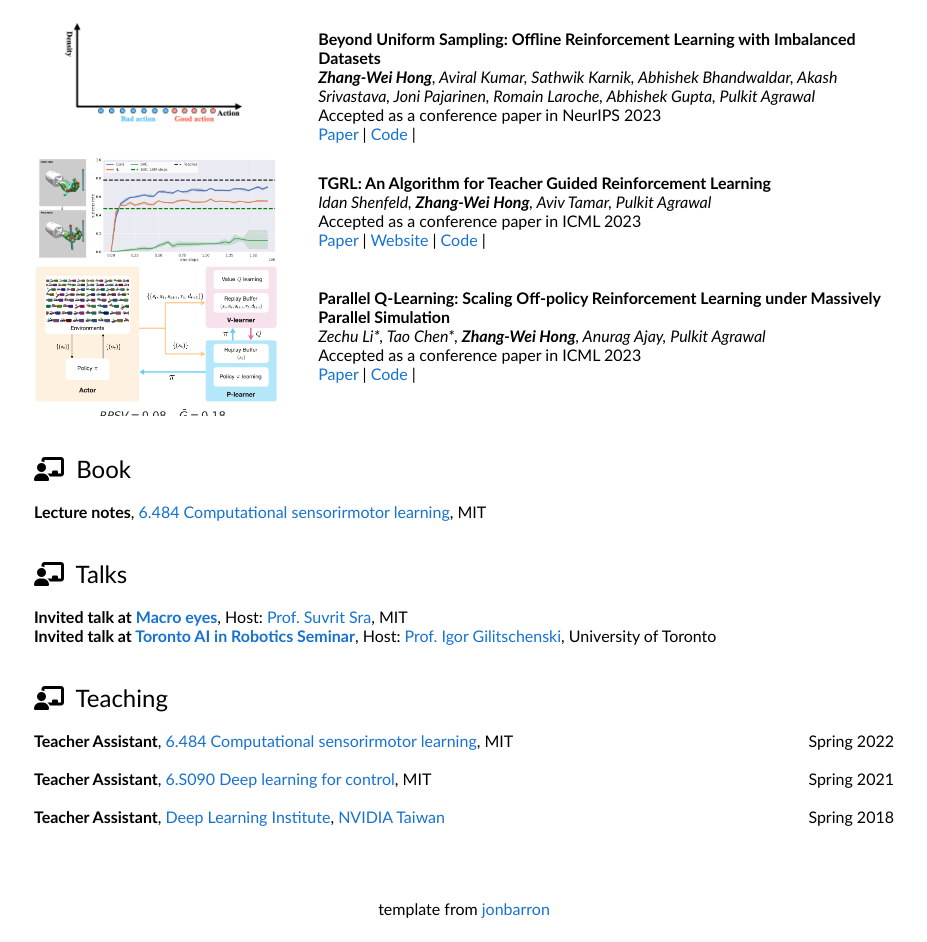
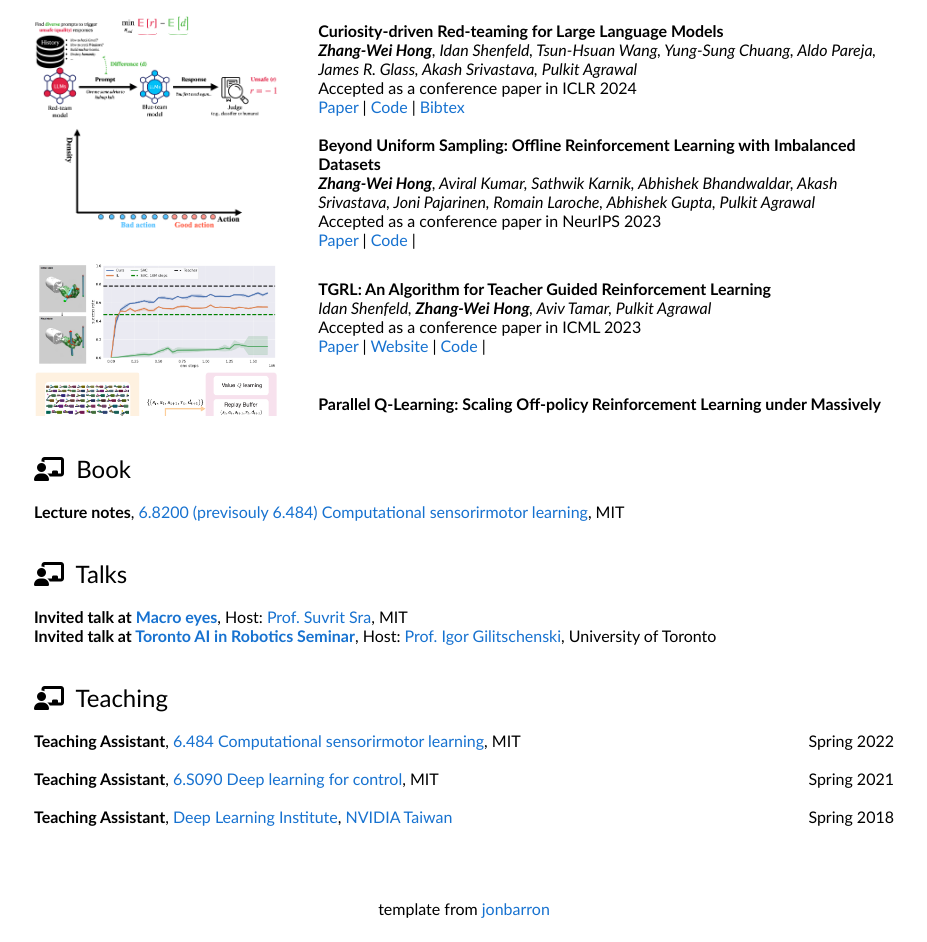
Before and after one commit to williamd4112/williamd4112.github.io, a plain HTML site: page index.html in a window 1280 px wide. Shown: the part 806-1748 px from the top of the page, without its empty margins (176-1103 px from the left). Drawn offline with Linux system fonts and the light colour scheme; files whose address does not match are found by name.

Commit message:
update iclr 24

```diff
--- a/index.html
+++ b/index.html
@@ -51,11 +51,11 @@
               </p>
 
               <p>
-                Starting from Fall 2020, I'm a Ph.D. student in Computer Science at <a href="https://www.mit.edu/">Massachusetts Institute of Technology (MIT)</a>, advised by Prof. <a href="http://people.csail.mit.edu/pulkitag/">Pulkit Agrawal</a>. The ultimate goal of my research is to create an autonomous robot that can survive in unknown environments and learn necessary knowledge without any human intervention. To this end, I'm studying <b>Reinforcement Learning</b> with an emphasis on the foundations on off-policy learning, credit assignment, and intrinsic motivation.
+                <b>Research (outdated)</b>: The ultimate goal of my research is to create an autonomous robot that can survive in unknown environments and learn necessary knowledge without any human intervention. To this end, I'm studying <b>Reinforcement Learning</b> with an emphasis on the foundations on off-policy learning, credit assignment, and intrinsic motivation.
               </p>
 
-              <p>
-                I finished my B.S. degree and M.S. degree at National Tsing Hua University in close colloaboration with Prof. <a href="https://scholar.google.com/citations?user=5mYNdo0AAAAJ&hl=en">Chun-Yi Lee</a> and Prof. <a href="https://aliensunmin.github.io/">Min Sun</a>. Previously, I was fortunate to work with Prof. <a href="https://www.ias.informatik.tu-darmstadt.de/Team/JanPeters">Jan Peters</a> at TU Darmstadt in Germany. Also, I was working at <a href="https://preferred.jp/en/company/">Preferred Networks</a> with Dr. <a href="https://gjmaeda.github.io/">Guilherme Maeda</a> and <a href="https://prabhatnagarajan.com/">Prabhat Nagarajan</a>.
+              <p> <b>Bio</b>:
+                I'm a 4th year Ph.D. student in Electrical Engineering and Computer Science (EECS) at <a href="https://www.mit.edu/">Massachusetts Institute of Technology (MIT)</a>, advised by Prof. <a href="http://people.csail.mit.edu/pulkitag/">Pulkit Agrawal</a>.  I finished my B.S. degree and M.S. degree at National Tsing Hua University in close colloaboration with Prof. <a href="https://scholar.google.com/citations?user=5mYNdo0AAAAJ&hl=en">Chun-Yi Lee</a> and Prof. <a href="https://aliensunmin.github.io/">Min Sun</a>. Previously, I was fortunate to work with Prof. <a href="https://www.ias.informatik.tu-darmstadt.de/Team/JanPeters">Jan Peters</a> at TU Darmstadt in Germany. Also, I was working at <a href="https://preferred.jp/en/company/">Preferred Networks</a> with Dr. <a href="https://gjmaeda.github.io/">Guilherme Maeda</a> and <a href="https://prabhatnagarajan.com/">Prabhat Nagarajan</a>.
               </p>
 
               <p style="text-align: center;">
@@ -257,13 +257,32 @@
           <tr>
             <td class="all">
               <heading>
-                <i class="far fa-file-alt"></i>&nbsp;&nbsp;Publications<i class="fas fa-plus-square" style="float: right;" onclick="pressBtn(1)" id="pub-btn"></i>
+                <i class="far fa-file-alt"></i>&nbsp;&nbsp;Selected Publications<i class="fas fa-plus-square" style="float: right;" onclick="pressBtn(1)" id="pub-btn"></i>
               </heading>
             </td>
           </tr>
         </tbody></table>
         <br>
         <div style="height: 400px; overflow: auto;" id="pub-div">
+
+          <table><tbody>
+            <tr>
+              <td class="pub-avatar">
+                <img src="imgs/avatar_curisoity_redteam.png" />
+              </td>
+              <td class="pub-description">
+                <papertitle>Curiosity-driven Red-teaming for Large Language Models</papertitle>
+                <br>
+                <I><b>Zhang-Wei Hong</b>, Idan Shenfeld, Tsun-Hsuan Wang, Yung-Sung Chuang, Aldo Pareja, James R. Glass, Akash Srivastava, Pulkit Agrawal </I>
+                <br>
+                  Accepted as a conference paper in ICLR 2024
+                <br>
+                  <a href="https://arxiv.org/pdf/2402.19464.pdf" target="_blank">Paper</a> |
+                  <a href="https://github.com/Improbable-AI/curiosity_redteam" target="_blank">Code</a> |
+                  <a href="bibtex/hong2024curiosity.bib" target="_blank">Bibtex </a>
+              </td>
+            </tr>
+          </tbody></table>
 
           <table><tbody>
             <tr>
@@ -619,7 +638,7 @@
           <td class="all">
 
             <br>
-            <b>Lecture notes</b>, <a href="https://drive.google.com/file/d/1fd2SFPC_hg1ow2VPCQx_HCLapnNvmTM7/view" target="_blank">6.484 Computational sensorirmotor learning</a>, MIT
+            <b>Lecture notes</b>, <a href="files/6_484_Lecture_notes.pdf" target="_blank">6.8200 (previsouly 6.484) Computational sensorirmotor learning</a>, MIT
 
           </td>
 
@@ -660,7 +679,7 @@
               <td class="all">
 
                 <br>
-                <b>Teacher Assistant</b>, <a href="https://pulkitag.github.io/6.484/" target="_blank">6.484 Computational sensorirmotor learning</a>, MIT
+                <b>Teaching Assistant</b>, <a href="https://pulkitag.github.io/6.484/" target="_blank">6.484 Computational sensorirmotor learning</a>, MIT
                 <span style="float: right">Spring 2022</span>
 
               </td>
@@ -670,7 +689,7 @@
               <td class="all">
 
                 <br>
-                <b>Teacher Assistant</b>, <a href="https://pulkitag.github.io/rlbootcamp-iap/" target="_blank">6.S090 Deep learning for control</a>, MIT
+                <b>Teaching Assistant</b>, <a href="https://pulkitag.github.io/rlbootcamp-iap/" target="_blank">6.S090 Deep learning for control</a>, MIT
                 <span style="float: right">Spring 2021</span>
 
               </td>
@@ -680,7 +699,7 @@
               <td class="all">
 
                 <br>
-                <b>Teacher Assistant</b>, <a href="https://www.nvidia.com/zh-tw/deep-learning-ai/education/" target="_blank">Deep Learning Institute</a>, <a href="https://www.nvidia.com/zh-tw/" target="_blank">NVIDIA Taiwan</a>
+                <b>Teaching Assistant</b>, <a href="https://www.nvidia.com/zh-tw/deep-learning-ai/education/" target="_blank">Deep Learning Institute</a>, <a href="https://www.nvidia.com/zh-tw/" target="_blank">NVIDIA Taiwan</a>
                 <span style="float: right">Spring 2018</span>
 
               </td>
```
Also changed, not shown: imgs/avatar_curisoity_redteam.png (added), 2 other files.
